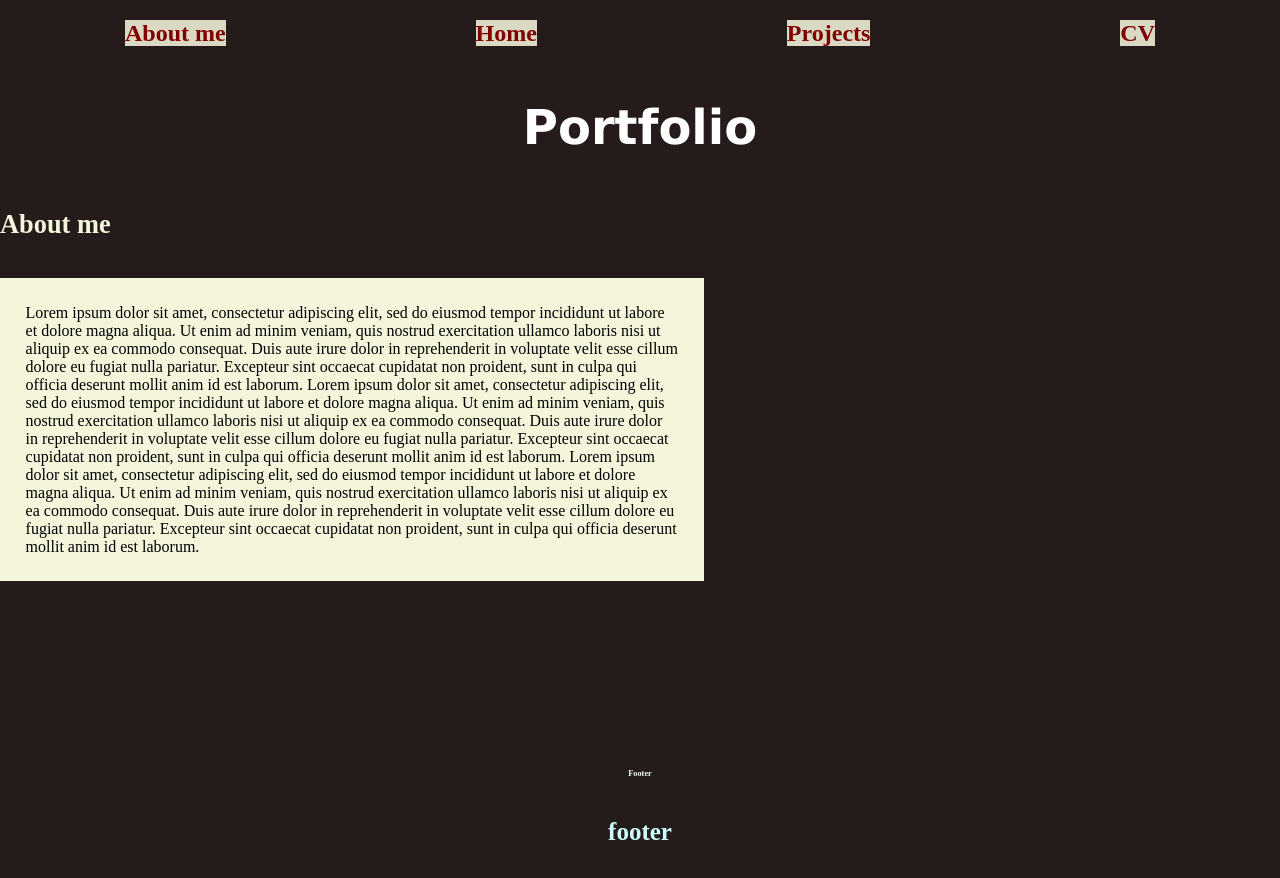
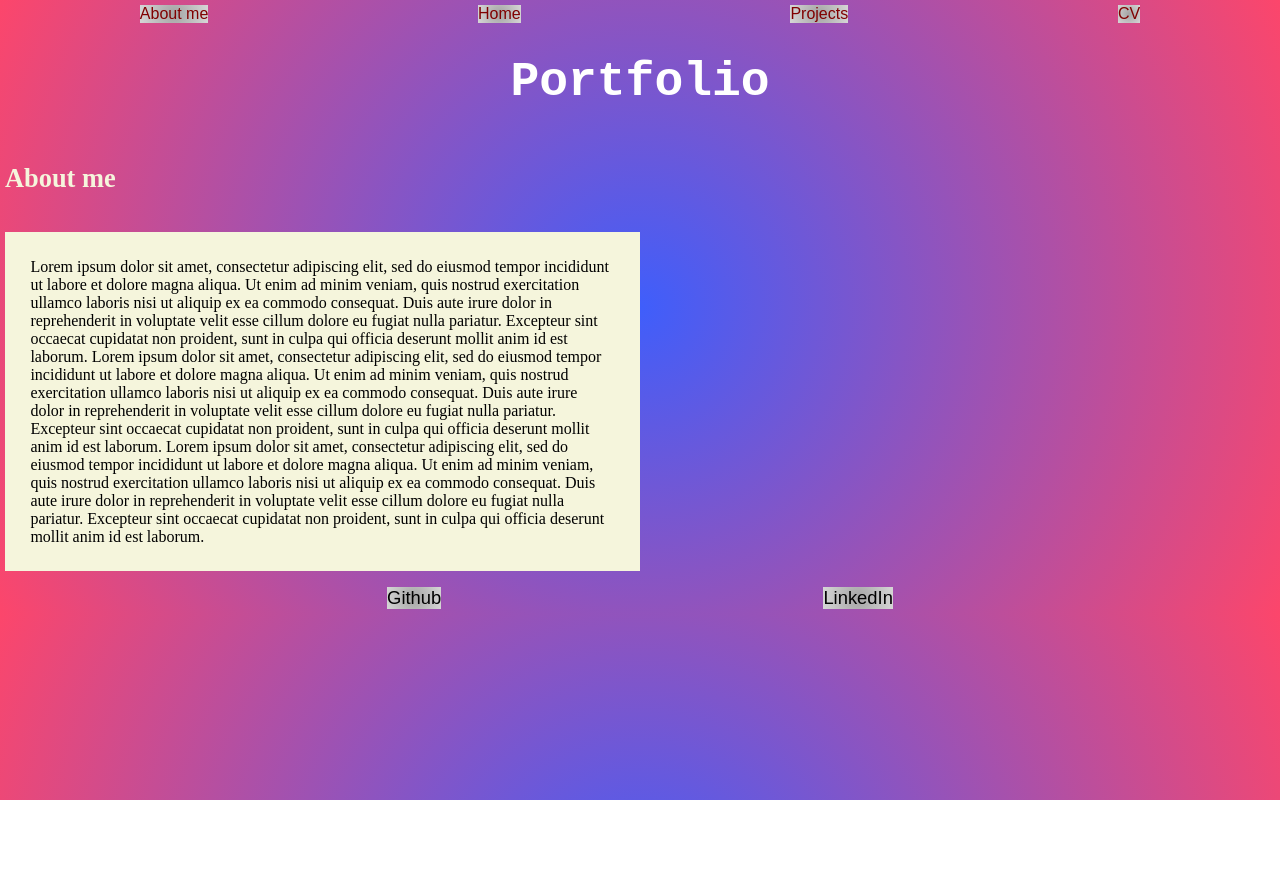
Before and after one commit to MrBrowniee/portfolio, a React (Create React App) app: page / in a window 1280 px wide. Shown: the top 878 px of the page. After the commit the page ends 800 px from the top, so only its background shows below. Built offline with nearby package versions, Linux system fonts and the light colour scheme.

Commit message:
initiated contactMe

```diff
--- /dev/null
+++ b/src/components/contactMe/contactMe.module.scss
@@ -0,0 +1,3 @@
+.container {
+    width: 100%;
+}
--- /dev/null
+++ b/src/components/contactMe/contactMe.tsx
@@ -0,0 +1,16 @@
+import React from 'react'
+
+type ContactMeProps = {
+
+}
+
+const ContactMe: React.FC<ContactMeProps> = () => {
+  return (
+    <div>
+        <a href="https://github.com/MrBrowniee?tab=repositories" target="_blank">Github</a>
+        <a href="https://github.com/MrBrowniee?tab=repositories" target="_blank">LinkedIn</a>
+    </div>
+  )
+}
+
+export default ContactMe
--- a/src/components/footer/footer.module.scss
+++ b/src/components/footer/footer.module.scss
@@ -1,21 +1,13 @@
 .container {
     width: 100%;
-    height: 450px;
+    height: 100%;
     display: flex;
-    flex-direction: column;
-    justify-content: center;
-    align-items: center;
-    padding: 0%;
+    flex-direction: row;
+    justify-content: space-evenly;
 
-    h1 {
-      font-size: 52%;
-      color: azure;
-    }
-
-    p {
-      font-weight: 700;
-      font-size: 25px;
-      color: rgb(206, 255, 255);
-      padding: 10px;
+    a {
+      font-size: 115%;
+      color: rgb(0, 0, 0);
+      text-decoration: none;
     }
   }
--- a/src/components/footer/footer.tsx
+++ b/src/components/footer/footer.tsx
@@ -8,8 +8,8 @@ type FooterProps = {
 const Footer: React.FC<FooterProps> = () => {
   return (
 <div className={styles.container}>
-    <h1>Footer</h1>
-    <p>footer</p>
+    <a href="https://github.com/MrBrowniee?tab=repositories" target="_blank">Github</a>
+    <a href="https://github.com/MrBrowniee?tab=repositories" target="_blank">LinkedIn</a>
 </div>
   )
 }
--- a/src/components/homepage/homepage.module.scss
+++ b/src/components/homepage/homepage.module.scss
@@ -8,7 +8,7 @@
     h1 {
       font-size: 300%;
       color: rgb(255, 255, 255);
-      font-family: Verdana, Geneva, Tahoma, sans-serif;
+      font-family:'Courier New', Courier, monospace;
       align-self: center;
     }
 
@@ -17,7 +17,7 @@
       font-size: 100%;
       color: rgb(0, 0, 0);
       background: beige;
-      margin-right: 45%;
+      margin-right: 50%;
       padding: 2%;
 
 
--- a/src/components/navbar/navbar.module.scss
+++ b/src/components/navbar/navbar.module.scss
@@ -6,7 +6,9 @@ position: relative;
   }
 
 a {
+  font-family: Arial, Helvetica, sans-serif;
   color: maroon;
   text-decoration: none;
-  background-color: rgb(218, 218, 196);
+  background: rgb(164,164,164);
+  background: radial-gradient(circle, rgba(164,164,164,1) 0%, rgba(214,214,214,1) 100%);
 }
--- a/src/components/navbar/navbar.tsx
+++ b/src/components/navbar/navbar.tsx
@@ -9,10 +9,10 @@ type NavbarProps = {
 const Navbar: React.FC<NavbarProps> = () => {
   return (
     <div className={styles.container}>
-      <h2><Link to="main">About me</Link></h2>
-      <h2><Link to="/">Home</Link></h2>
-      <h2><Link to="projects">Projects</Link></h2>
-      <h2><Link to="cv">CV</Link></h2>
+      <Link to="main">About me</Link>
+      <Link to="/">Home</Link>
+      <Link to="projects">Projects</Link>
+      <Link to="cv">CV</Link>
     </div>
 
   )
--- a/src/index.module.scss
+++ b/src/index.module.scss
@@ -1,4 +1,5 @@
 body {
-    margin: 0;
-    background: rgb(37, 27, 27);
+    margin: 5px;
+    background: rgb(2,0,36);
+background: radial-gradient(circle, rgba(63,94,251,1) 0%, rgba(252,70,107,1) 100%);
 }
--- a/src/index.tsx
+++ b/src/index.tsx
@@ -11,6 +11,7 @@ import Homepage from './components/homepage/homepage';
 import styles from './index.module.scss'
 import Navbar from './components/navbar/navbar';
 import Projects from './components/info/projects';
+import ContactMe from './components/contactMe/contactMe';
 
 const Index = () => {
   return (
@@ -34,6 +35,7 @@ root.render(
         <Route path='/' element={<App />}></Route>
         <Route path='home' element={<Homepage />} />
         <Route path='projects' element={<Projects />}></Route>
+        <Route path='contactMe' element={<ContactMe />}></Route>
       </Routes>
     </BrowserRouter>
   </React.StrictMode>
```
